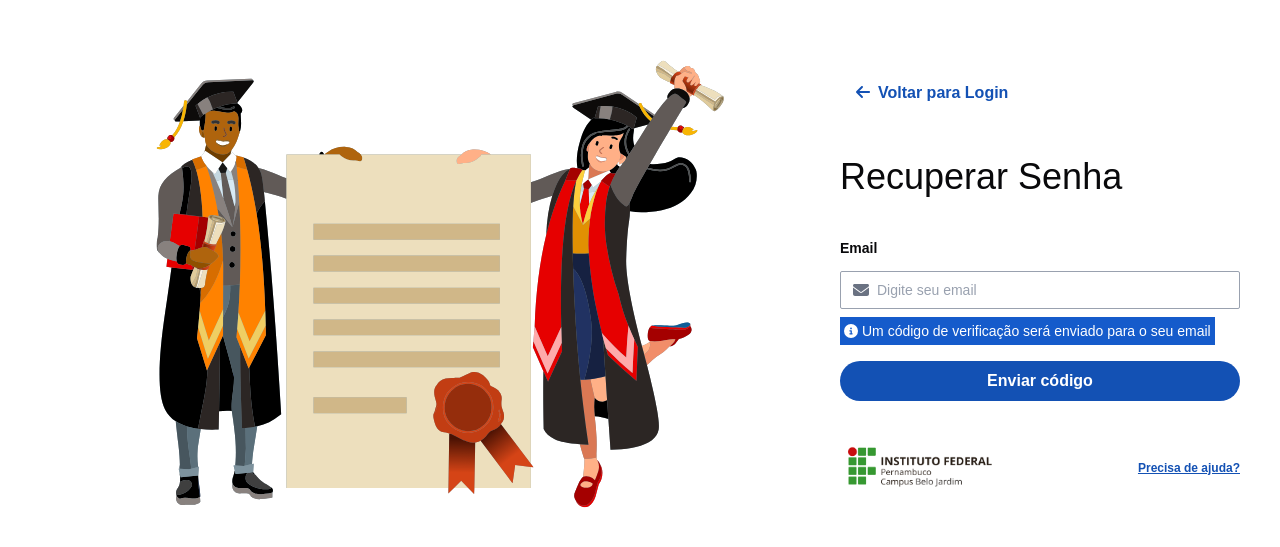
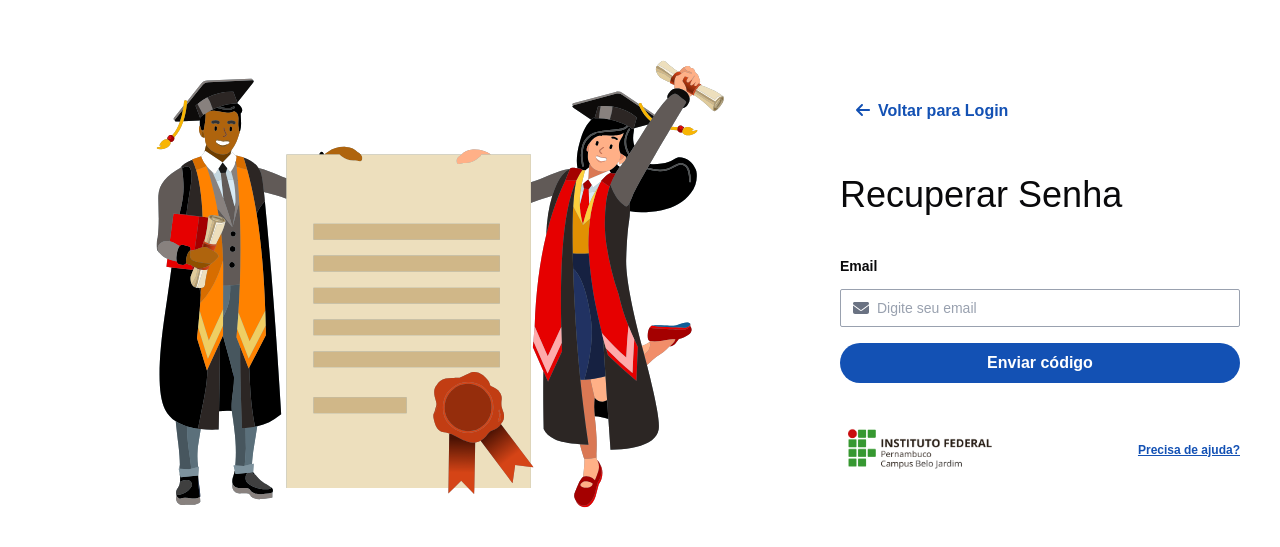
Before and after one commit to ifpebj-ti/gestao-tccs, a Next.js app in the folder frontend/: page /forgotPassword in a window 1280 px wide. Shown: the part 101-648 px from the top of the page. Built offline with nearby package versions, Linux system fonts and the light colour scheme; a web font is replaced by a local one.

Commit message:
feat: implement resend access code functionality with validation

```diff
--- a/frontend/src/app/forgotPassword/page.tsx
+++ b/frontend/src/app/forgotPassword/page.tsx
@@ -1,6 +1,7 @@
 'use client';
 
 import { useState } from 'react';
+import { useForm } from 'react-hook-form';
 import Link from 'next/link';
 import { Button } from '@/components/ui/button';
 import { Input } from '@/components/ui/input';
@@ -13,38 +14,49 @@ import {
 import Image from 'next/image';
 import LoginImage from '../../../public/login image.svg';
 import IFPELogo from '../../../public/IFPE Logo.png';
-import { Alert } from '@/components/AlertModal';
+import { useResendAccessCode } from '@/app/hooks/useResendAccessCode';
+import { useVerifyAccessCode } from '@/app/hooks/useVerifyAccessCode';
 
 export default function ForgotPassword() {
   const [isCodeSent, setIsCodeSent] = useState(false);
-  const [email, setEmail] = useState('');
-  const [code, setCode] = useState('');
-  const [showAlert, setShowAlert] = useState(false);
+
+  const { register, handleSubmit, reset } = useForm<{
+    userEmail: string;
+    accessCode?: string;
+  }>();
+
+  const { submitForm: resendSubmit } = useResendAccessCode();
+  const { submitForm: verifySubmit } = useVerifyAccessCode();
+
+  const onSubmit = async (data: { userEmail: string; accessCode?: string }) => {
+    if (!isCodeSent) {
+      // Resend code
+      try {
+        await resendSubmit({ userEmail: data.userEmail });
+        setIsCodeSent(true);
+      } catch (error) {
+        console.error('Erro ao enviar o código:', error);
+      }
+    } else {
+      // Verify code
+      try {
+        await verifySubmit({
+          userEmail: data.userEmail,
+          accessCode: data.accessCode!
+        });
+      } catch (error) {
+        console.error('Erro ao verificar o código:', error);
+      }
+    }
+  };
+
+  const handleChangeEmail = () => {
+    reset();
+    setIsCodeSent(false);
+  };
 
   const handleRedirectToLogin = () => {
     window.location.href = '/';
-  };
-
-  const handleRedirectToNewPassword = () => {
-    window.location.href = '/newPassword';
-  };
-
-  const handleSendCode = () => {
-    setIsCodeSent(true);
-  };
-
-  const handleChangeEmail = () => {
-    setIsCodeSent(false);
-    setEmail('');
-  };
-
-  const handleAlert = () => {
-    setShowAlert(true);
-  };
-
-  const handleCloseAlert = () => {
-    setShowAlert(false);
-    handleRedirectToNewPassword();
   };
 
   return (
@@ -66,47 +78,48 @@ export default function ForgotPassword() {
           <h1 className="text-2xl lg:text-4xl font-medium my-6">
             Recuperar Senha
           </h1>
-          <div className="flex flex-col">
-            {!isCodeSent ? (
-              <div className="grid items-center gap-4">
-                <Label className="font-semibold" htmlFor="email">
+          <form
+            onSubmit={handleSubmit(onSubmit)}
+            className="grid items-center gap-4"
+          >
+            <Label htmlFor="email" className="font-semibold">
               Email
             </Label>
             <Input
               placeholder="Digite seu email"
-                  value={email}
-                  onChange={(e) => setEmail(e.target.value)}
               icon={faEnvelope}
-                  helperText="Um código de verificação será enviado para o seu email"
+              {...register('userEmail', { required: true })}
+              readOnly={isCodeSent}
+              className={isCodeSent ? 'cursor-not-allowed select-none' : ''}
             />
-                <Button onClick={handleSendCode}>Enviar código</Button>
-              </div>
-            ) : (
-              <div className="grid items-center gap-4">
-                <Label className="font-semibold" htmlFor="code">
+            {isCodeSent && (
+              <>
+                <Label htmlFor="accessCode" className="font-semibold">
                   Código
                 </Label>
                 <Input
                   placeholder="Digite o código"
-                  value={code}
-                  onChange={(e) => setCode(e.target.value)}
                   icon={faTag}
+                  {...register('accessCode', { required: true })}
                 />
+              </>
+            )}
             <div className="flex items-center gap-2">
+              {isCodeSent && (
                 <Button
+                  type="button"
+                  variant="outline"
                   onClick={handleChangeEmail}
-                    variant={'outline'}
                   className="w-full"
                 >
                   Modificar email
                 </Button>
-                  <Button onClick={handleAlert} className="w-full">
-                    Verificar
+              )}
+              <Button type="submit" className="w-full">
+                {isCodeSent ? 'Verificar' : 'Enviar código'}
               </Button>
             </div>
-              </div>
-            )}
-          </div>
+          </form>
           <Button
             icon={faArrowLeft}
             className="lg:hidden block"
@@ -116,8 +129,6 @@ export default function ForgotPassword() {
             Voltar para Login
           </Button>
         </div>
-
-        {/* footer */}
         <div className="flex items-center justify-between w-full">
           <Image
             src={IFPELogo}
@@ -132,16 +143,6 @@ export default function ForgotPassword() {
           </Link>
         </div>
       </div>
-
-      {/* Alert */}
-      {showAlert && (
-        <Alert
-          title="Sucesso!"
-          description="Agora você pode cadastrar sua nova senha."
-          closeButtonText="Cadastrar nova senha"
-          onClose={handleCloseAlert}
-        />
-      )}
     </div>
   );
 }
--- /dev/null
+++ b/frontend/src/app/hooks/useResendAccessCode.ts
@@ -0,0 +1,45 @@
+import { SubmitHandler, useForm } from 'react-hook-form';
+import { zodResolver } from '@hookform/resolvers/zod';
+import { resendAccessCodeSchema, ResendAccessCodeSchemaType } from '@/app/schemas/resendAccessCodeSchema';
+import { toast } from 'react-toastify';
+
+export function useResendAccessCode() {
+  const form = useForm<ResendAccessCodeSchemaType>({
+    resolver: zodResolver(resendAccessCodeSchema),
+    defaultValues: {
+      userEmail: '',
+    }
+  });
+
+  const submitForm: SubmitHandler<ResendAccessCodeSchemaType> = async (data) => {
+    try {
+      const response = await fetch(process.env.NEXT_PUBLIC_API_URL + '/api/AccessCode/resend', {
+        method: 'POST',
+        headers: {
+          'Content-Type': 'application/json'
+        },
+        body: JSON.stringify({
+          userEmail: data.userEmail,
+        })
+      });
+
+      if (response.ok) {
+        const contentType = response.headers.get('content-type');
+        if (contentType && contentType.includes('application/json')) {
+          const result = await response.json();
+          toast.success('Código de acesso enviado com sucesso!');
+          console.log('Resposta JSON do servidor:', result);
+        } else {
+          toast.success('Código de acesso enviado com sucesso!');
+        }
+      } else {
+        toast.error(`Erro na requisição: ${response.status} ${response.statusText}`);
+      }
+    } catch (error) {
+      toast.error('Erro ao enviar o código de acesso. Tente novamente mais tarde.');
+      console.error('Erro ao enviar o código de acesso:', error);
+    }
+  };
+
+  return { form, submitForm };
+}
--- /dev/null
+++ b/frontend/src/app/schemas/resendAccessCodeSchema.ts
@@ -0,0 +1,10 @@
+import { z } from 'zod';
+
+export const resendAccessCodeSchema = z.object({
+  userEmail: z
+    .string()
+    .min(1, { message: 'Campo obrigatório' })
+    .email('Email Inválido'),
+}).required();
+
+export type ResendAccessCodeSchemaType = z.infer<typeof resendAccessCodeSchema>;
```
Lines whose indentation alone changed are shown as unchanged.
